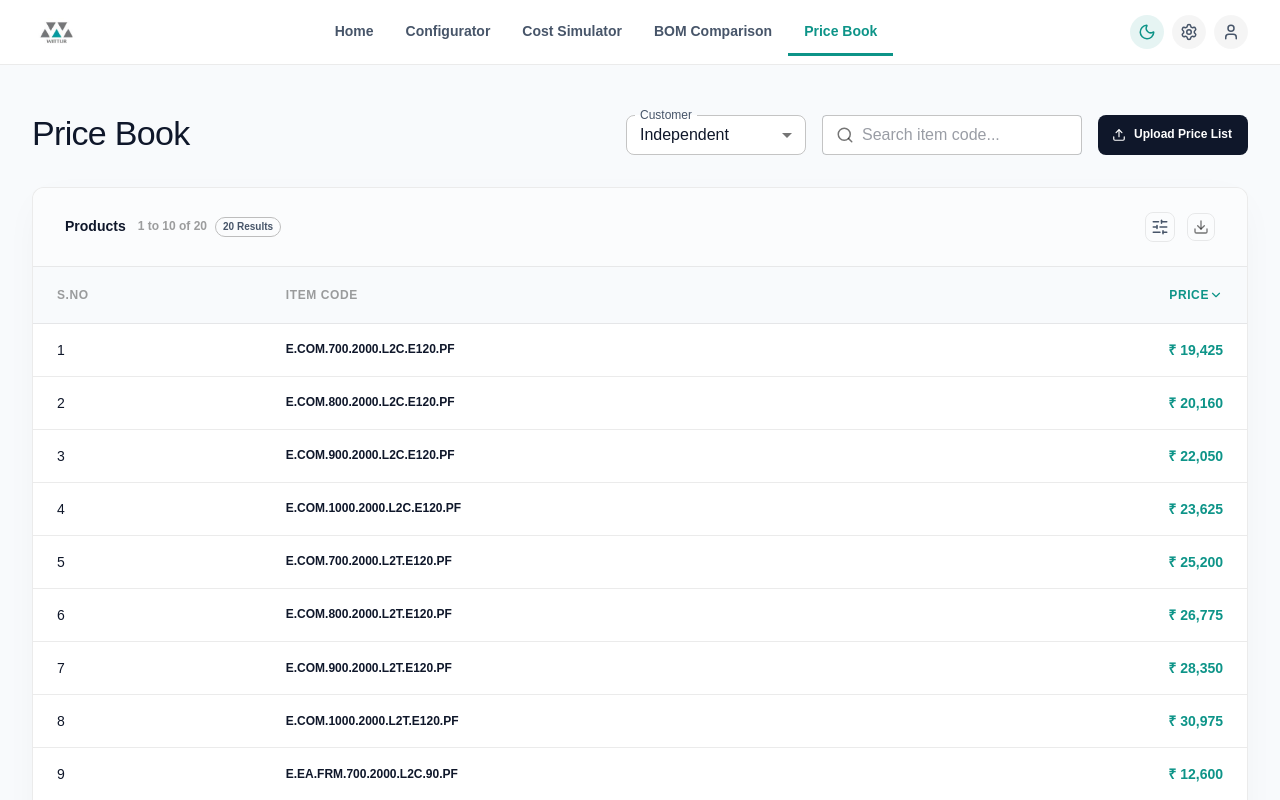
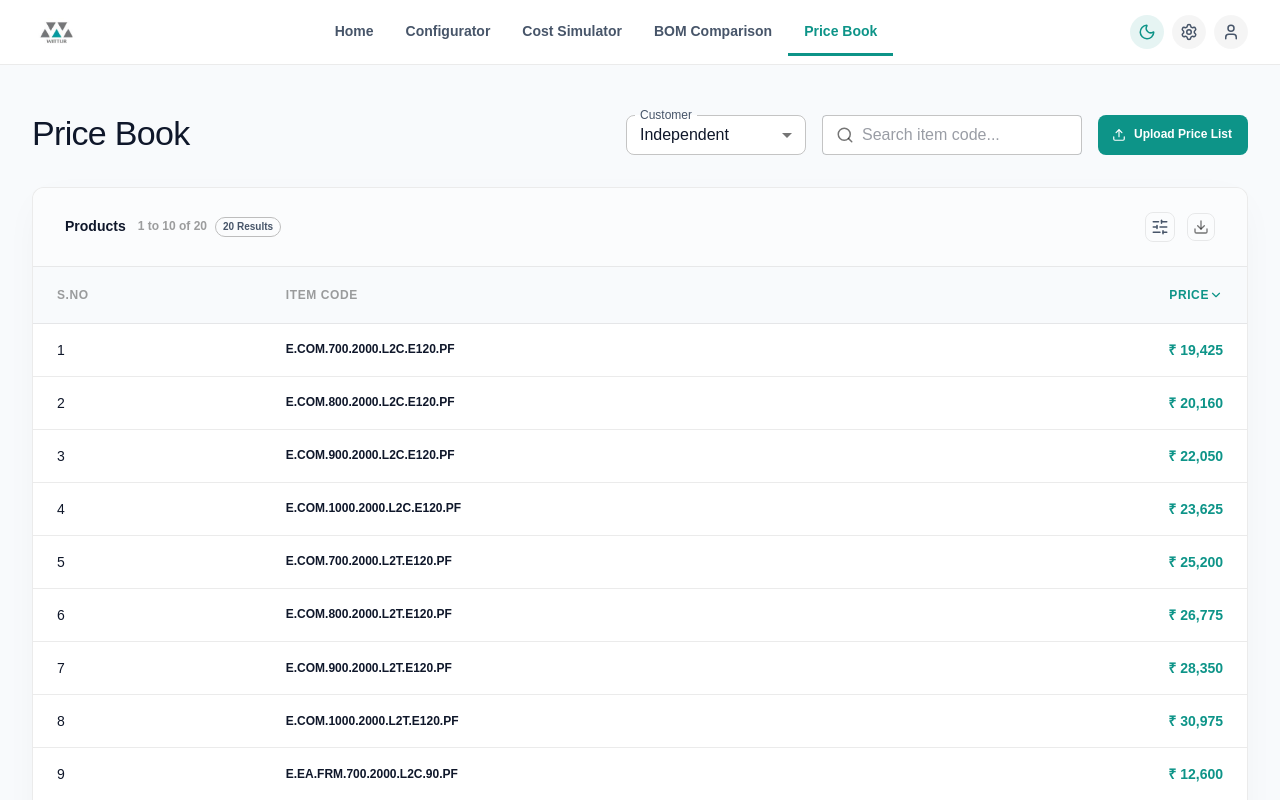
Before and after one commit to sivamsp5820/mvp-wittur, a React (Vite) app: page / in a window 1280 px wide. Shown: the top 800 px of the page. Built offline with nearby package versions, Linux system fonts and the light colour scheme.

Commit message:
feat: Implement initial application structure with BOM comparison and Price Book features.

```diff
--- a/src/App.jsx
+++ b/src/App.jsx
@@ -85,6 +85,9 @@ export default function App() {
       }
     },
   });
+
+
+
   const [file1, setFile1] = useState(null);
   const [file2, setFile2] = useState(null);
   const [isComparing, setIsComparing] = useState(false);
--- a/src/components/PriceList.jsx
+++ b/src/components/PriceList.jsx
@@ -327,8 +327,8 @@ export const PriceList = () => {
                 onClick={() => fileInputRef.current?.click()}
                 disableElevation
                 sx={{
-                  bgcolor: theme.palette.mode === 'dark' ? 'primary.main' : '#0f172a',
-                  '&:hover': { bgcolor: theme.palette.mode === 'dark' ? 'primary.dark' : '#1e293b' },
+                  bgcolor: 'primary.main',
+                  '&:hover': { bgcolor: 'primary.dark' },
                   fontSize: '0.75rem',
                   fontWeight: 700,
                   px: 2,
```
